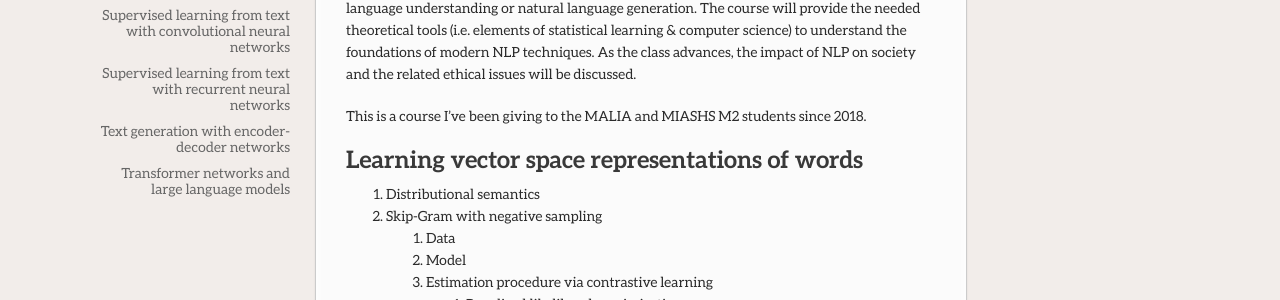
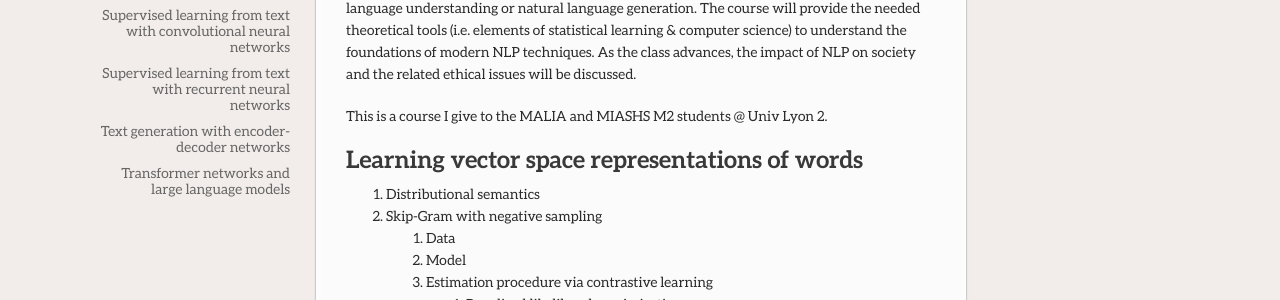
Before and after one commit to AdrienGuille/adrienguille.github.io, a Jekyll site: the page built from nlp_proposal.md, in a window 1280 px wide and 900 px high. Shown: the part 317-617 px from the top of the window. Built offline with Jekyll 4.4.1, drawn with Linux system fonts in a browser that asks for light colours; our own code applies the rules of GitHub Pages for plain Markdown files.

Commit message:
Update nlp_proposal.md

```diff
--- a/nlp_proposal.md
+++ b/nlp_proposal.md
@@ -2,7 +2,7 @@
 
 The course will start with a general introduction to NLP and its applications, either for natural language understanding or natural language generation. The course will provide the needed theoretical tools (i.e. elements of statistical learning & computer science) to understand the foundations of modern NLP techniques. As the class advances, the impact of NLP on society and the related ethical issues will be discussed.
 
-This is a course I've been giving to the MALIA and MIASHS M2 students since 2018.
+This is a course I give to the MALIA and MIASHS M2 students @ Univ Lyon 2.
 
 ## Learning vector space representations of words
 - Distributional semantics
```
